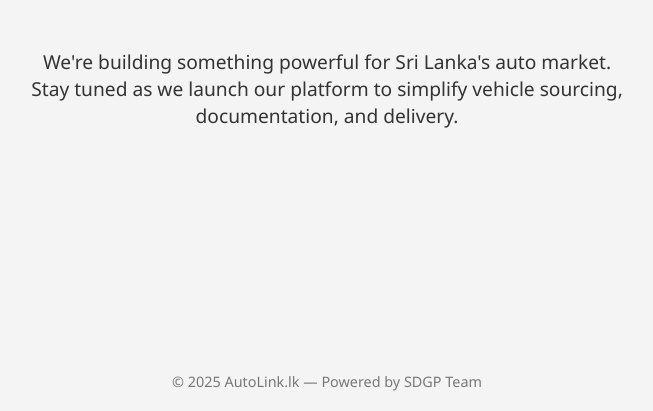
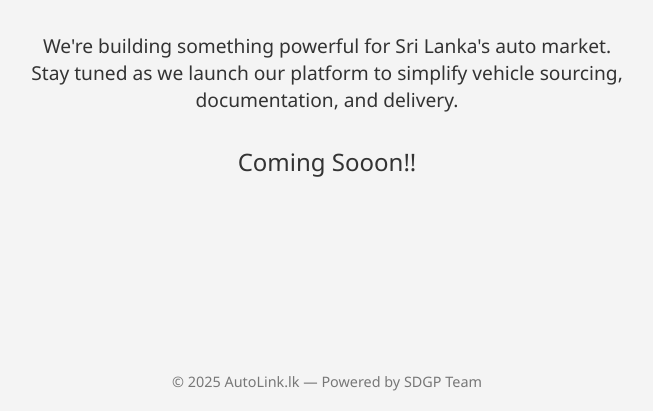
Before and after one commit to Autolink-lk/Autolink.lk, a plain HTML site: page index.html in a window 1280 px wide. Shown: the part 389-800 px from the top of the page, without its empty margins (313-966 px from the left). Drawn offline with Linux system fonts and the light colour scheme.

Commit message:
Update index.html

```diff
--- a/index.html
+++ b/index.html
@@ -26,6 +26,10 @@
       max-width: 600px;
       margin-bottom: 2rem;
     }
+    p1{
+      font-size: 1.5rem;
+      text-align: center;
+    }
     .tagline {
       font-weight: 500;
       color: #0078D4;
@@ -42,6 +46,7 @@
   <h1>AutoLink.lk</h1>
   <p class="tagline">Your trusted gateway for cross-border vehicle imports</p>
   <p>We're building something powerful for Sri Lanka's auto market. Stay tuned as we launch our platform to simplify vehicle sourcing, documentation, and delivery.</p>
+  <p1>Coming Sooon!!</p1>
   <footer>© 2025 AutoLink.lk — Powered by SDGP Team</footer>
 </body>
 </html>
```
